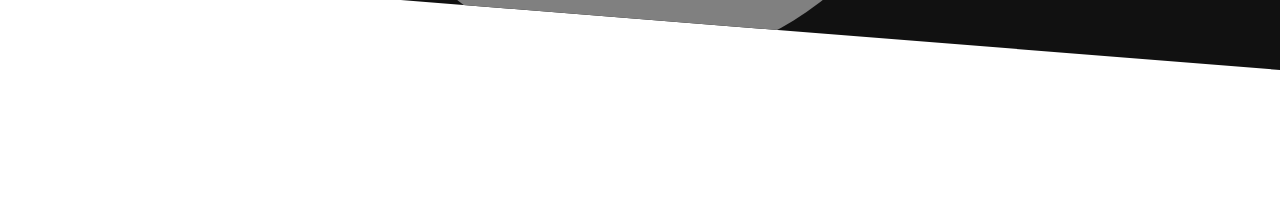
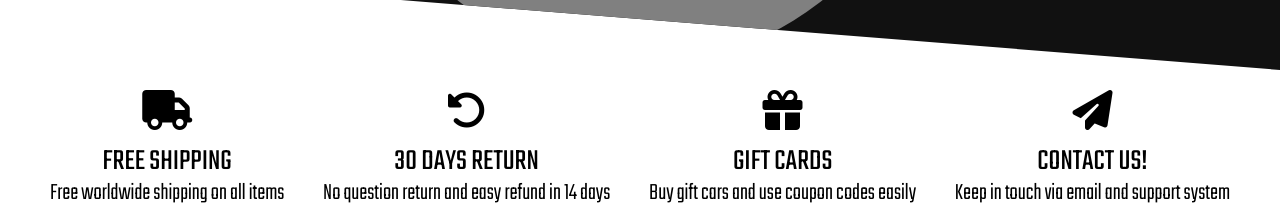
Before and after one commit to deXveYloZper/ProjectTwo--E-commerce, a plain HTML site: page index.html in a window 1280 px wide. Shown: the part 729-952 px from the top of the page. Before the commit the page ends 800 px from the top, so only its background shows below. Drawn offline with Linux system fonts and the light colour scheme.

Commit message:
info section & css

```diff
--- a/app.js
+++ b/app.js
@@ -2,7 +2,7 @@ const spaceXVehicles = [
     {
       title: "Falcon 9",
       description: "A reliable, reusable rocket designed for the transport of payloads and humans to Earth orbit and beyond.",
-      image: "link_to_falcon_9_image",
+      // image: "https://www.spacex.com/static/images/falcon-9/desktop/WebsiteF9Fairings_Render_Desktop.jpg",
       additionalInfo: {
         height: "70 m / 229.6 ft",
         diameter: "3.7 m / 12 ft",
--- a/index.html
+++ b/index.html
@@ -2,8 +2,9 @@
 <head>
     <meta charset="UTF-8">
     <meta name="viewport" content="width=device-width, initial-scale=1.0">
+    <link rel="stylesheet" href="style.css">
+    <link rel="stylesheet" href="https://cdnjs.cloudflare.com/ajax/libs/font-awesome/6.5.1/css/all.min.css" integrity="sha512-DTOQO9RWCH3ppGqcWaEA1BIZOC6xxalwEsw9c2QQeAIftl+Vegovlnee1c9QX4TctnWMn13TZye+giMm8e2LwA==" crossorigin="anonymous" referrerpolicy="no-referrer" />
     <link href="https://fonts.googleapis.com/css2?family=Teko:wght@300..700&display=swap" rel="stylesheet">
-    <link rel="stylesheet" href="style.css">
     <title>Space Store</title>
 </head>
 <body>
@@ -32,6 +33,30 @@
     <div class="slider">
         <div class="sliderWrapper" id="sliderWrapper"></div>
     </div>
+    <div class="infoSection">
+        <div class="infoSectionItems">
+            <div class="infoSectionItem">
+                <i class="fa-solid fa-truck infoSectionIcon"></i>
+                <span class="infoSectionTitle">FREE SHIPPING</span>
+                <span class="infoSectionDesc">Free worldwide shipping on all items</span>
+            </div>
+            <div class="infoSectionItem">
+                <i class="fa-solid fa-rotate-left infoSectionIcon"></i>
+                <span class="infoSectionTitle">30 DAYS RETURN</span>
+                <span class="infoSectionDesc">No question return and easy refund in 14 days</span>
+            </div>
+            <div class="infoSectionItem">
+                <i class="fa-solid fa-gift infoSectionIcon"></i>
+                <span class="infoSectionTitle">GIFT CARDS</span>
+                <span class="infoSectionDesc">Buy gift cars and use coupon codes easily</span>
+            </div>
+            <div class="infoSectionItem">
+                <i class="fa-solid fa-paper-plane infoSectionIcon"></i>
+                <span class="infoSectionTitle">CONTACT US!</span>
+                <span class="infoSectionDesc">Keep in touch via email and support system</span>
+            </div>
+        </div>
+    </div>
     <script src="app.js"></script>
 </body>
 </html>
--- a/style.css
+++ b/style.css
@@ -113,3 +113,32 @@ nav{
     background-color: white;
     color: black;
 }
+/* info section */
+.infoSection{
+    padding: 20px 50px;
+}
+.infoSectionItems{
+    display: flex;
+    justify-content: space-between;
+    align-items: center;
+
+}
+.infoSectionItem{
+    display: flex;
+    flex-direction: column;
+    align-items: center;
+    cursor: pointer;
+}
+.infoSectionIcon{
+    font-size: 40px;
+    margin-bottom: 10px;
+}
+.infoSectionTitle{
+    font-size: 30px;
+}
+.infoSectionDesc{
+    font-weight: 100;
+    font-size: 24px;
+    text-align: center;
+    line-height: 20px;
+}
```
